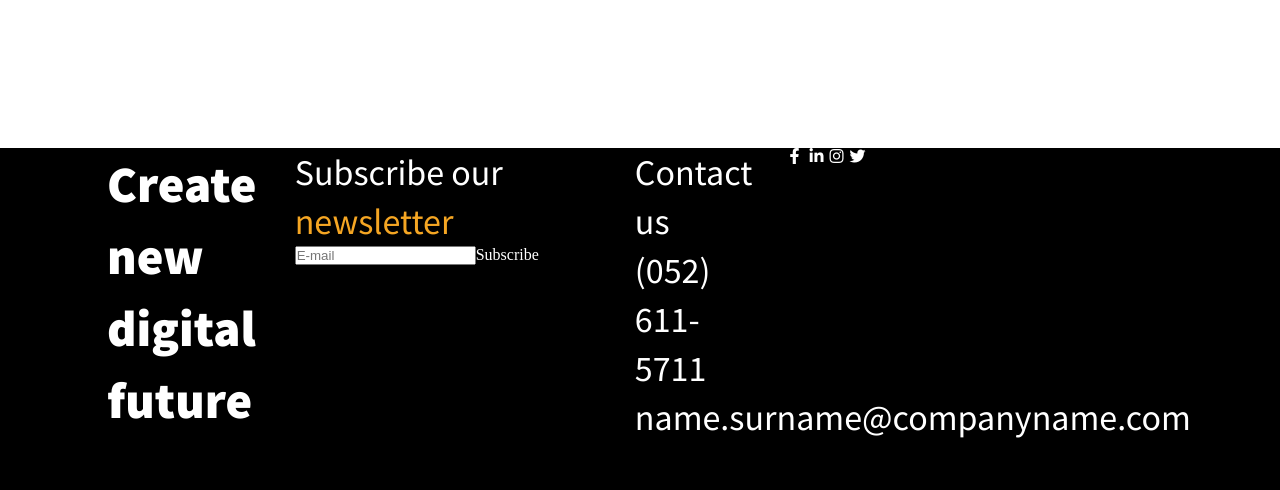
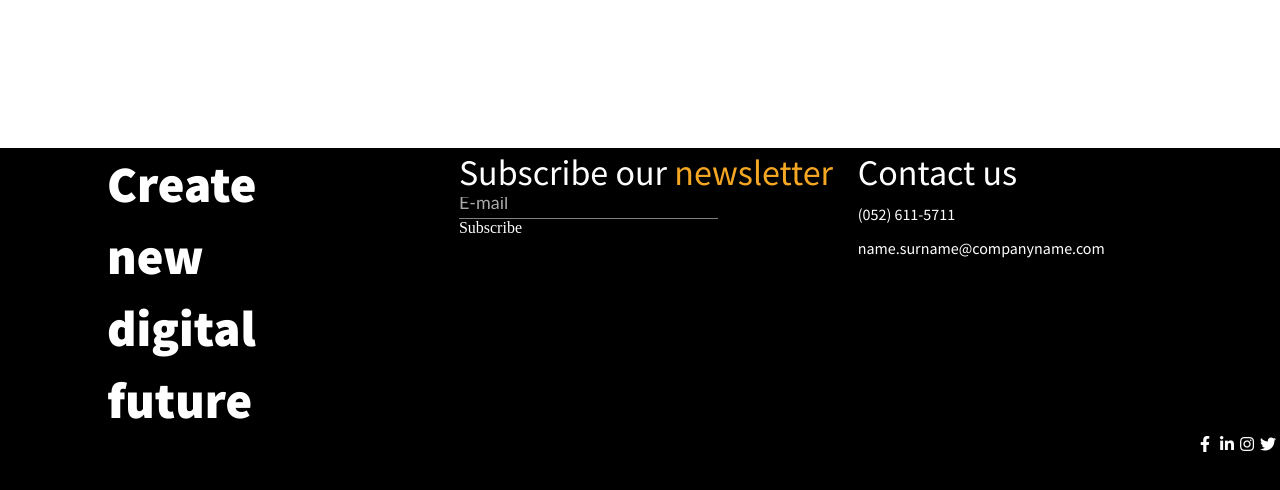
Before and after one commit to justeSi/Dizianas-Nr-1, a plain HTML site: page index.html in a window 1280 px wide. Shown: the part 4856-5346 px from the top of the page. Drawn offline with Linux system fonts and the light colour scheme.

Commit message:
*+- išdėstymas yra...

```diff
--- a/index.html
+++ b/index.html
@@ -267,25 +267,56 @@
     .footer-items{
         padding-left: 107px;
         display: grid;
-        grid-template-columns: 16% 29% 9% 11%;
-        align-content: center;
+        grid-template-columns: 30% 34% 15% ;
     }
     .footer-items p {
         font-family: 'Source Sans Pro', sans-serif;
         font-size: 36px;
         line-height: 49px;
     }
+    .footer-items .item-1 {
+       margin-right: 139px;
+    }
+    input {
+            display: block;
+            border: none;
+            background-color: #000000;
+            width: 65%;
+            padding-left: 0;
+            border-bottom: 1px solid #808080;
+            padding-bottom: 6px;
+        }
+    input:focus {
+            border: none;
+            outline: none;
+            border-bottom: 1px solid #808080;
+        }
+
+        ::-webkit-input-placeholder {
+            font: normal normal normal 18px/21px Gill Sans MT;
+            color: #A9A9A9;
+        }
+
     .icons {
         display: flex;
         flex-wrap: wrap;
         flex-direction: row;
         justify-content: flex-end;
+        /* padding-right: 111px; */
         list-style: none;
+    }
+    .icons li {
+        /* padding: 44px; */
     }
     .icons i {
         color: #FFFFFF;
         height: 20px;
         width: 20px;
+    }
+    #item-3-contact {
+        font-family: 'Source Sans Pro', sans-serif;
+        font-size: 16px;
+        line-height: 34px;
     }
 </style>
 <body>
@@ -364,16 +395,17 @@
             </div>
             <div class="item-3">
                 <p>Contact us</p>
-                <p>(052) 611-5711 name.surname@companyname.com</p>
+                <p id="item-3-contact">(052) 611-5711 name.surname@companyname.com</p>
             </div>
-
-            <ul class="icons" class="item-4">
+        </div>
+            <ul class="icons" >
                 <li><i class="fab fa-facebook-f "></i></li>
                 <li><i class="fab fa-linkedin-in "></i></li>
                 <li><i class="fab fa-instagram "></i></li>
                 <li><i class="fab fa-twitter "></i></li>
             </ul>
-        </div>
+
+
     </footer>
 </body>
 </html>
```
